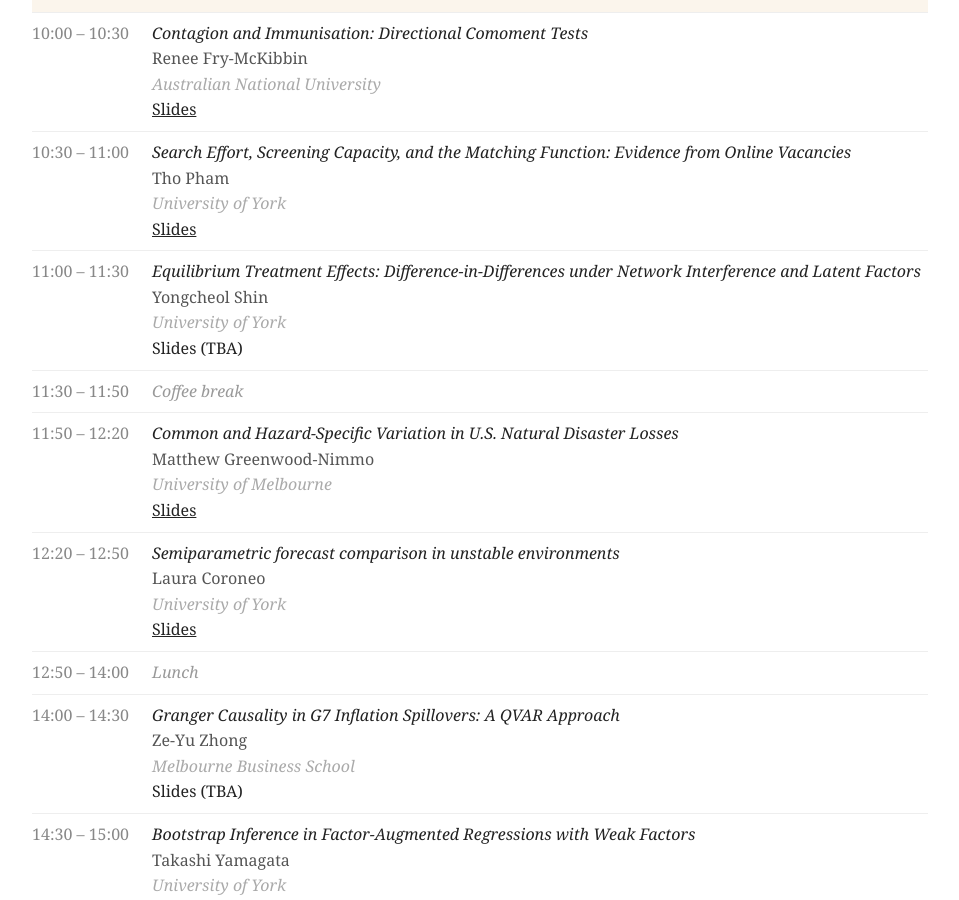
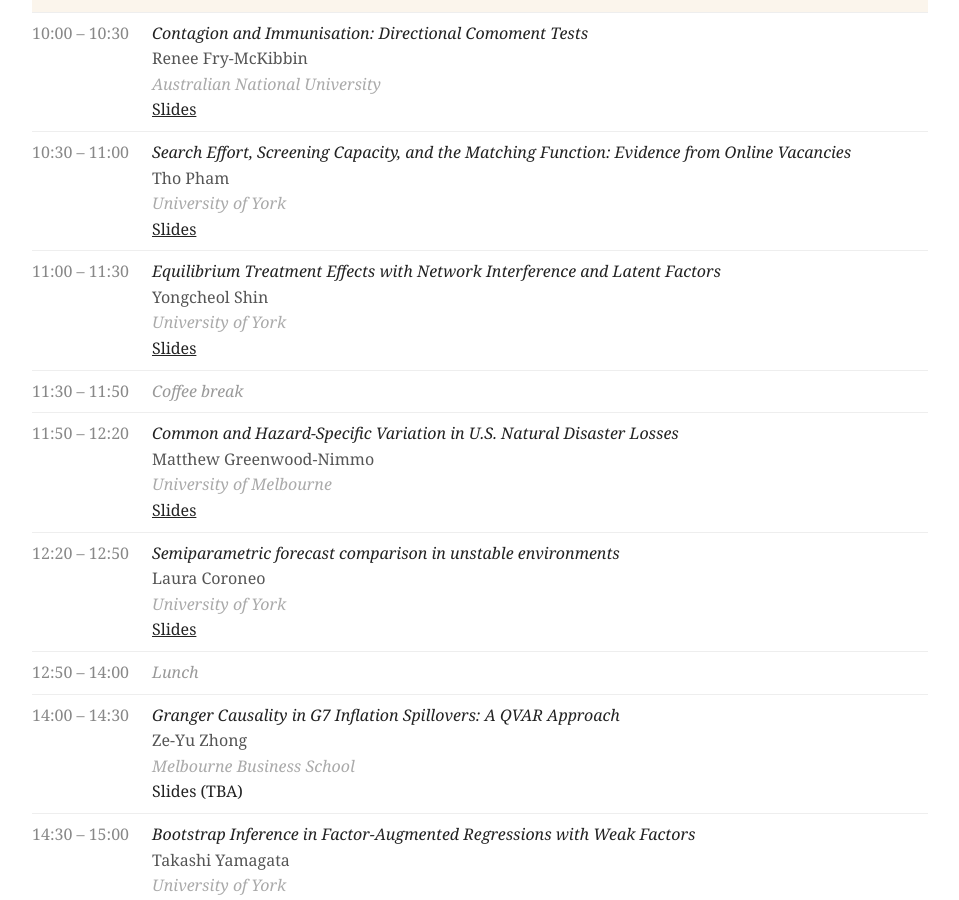
Before and after one commit to efx-york26/York_Workshop_2026, a Jekyll site: the page built from index.md, in a window 1280 px wide and 900 px high, scrolled down 458 px. Shown: the whole window, without its empty margins (160-1119 px from the left). Built offline with Jekyll 4.4.1, drawn with Linux system fonts in a browser that asks for light colours; our own code applies the rules of GitHub Pages for plain Markdown files.

```diff
--- a/_data/programme.yml
+++ b/_data/programme.yml
@@ -14,9 +14,10 @@
   slides: Tho_Pham_slides.pdf
 
 - time: "11:00 – 11:30"
-  title: "Equilibrium Treatment Effects: Difference-in-Differences under Network Interference and Latent Factors"
+  title: "Equilibrium Treatment Effects with Network Interference and Latent Factors"
   speaker: Yongcheol Shin
   affiliation: University of York
+  slides: Yongcheol_Shin_slides.pdf
 
 - time: "11:30 – 11:50"
   break: true
```
Also changed, not shown: README.md.
